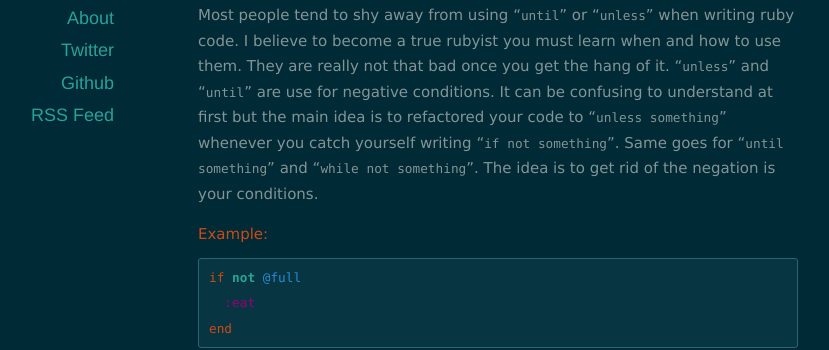
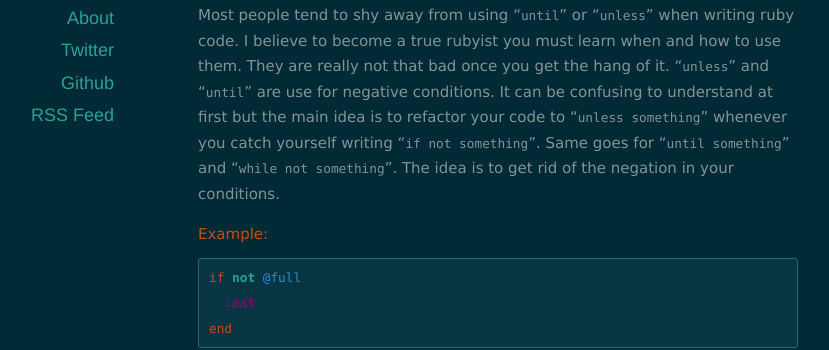
Before and after one commit to lezoudali/lezoudali.github.io, a Jekyll site: the page built from _posts/2015-02-09-rubyist-one.markdown, in a window 1280 px wide. Shown: the part 264-614 px from the top of the page, without its empty margins (142-971 px from the left). Built offline with Jekyll 4.4.1, drawn with Linux system fonts in a browser that asks for light colours; nearby versions of some CDN libraries.

Commit message:
rubyist part one

```diff
--- a/_posts/2015-02-09-rubyist-one.markdown
+++ b/_posts/2015-02-09-rubyist-one.markdown
@@ -5,7 +5,7 @@ date:   2015-02-09 22:16:00
 categories: coding
 ---
 
-Most people tend to shy away from using "`until`" or "`unless`" when writing ruby code. I believe to become a true rubyist you must learn when and how to use them. They are really not that bad once you get the hang of it. "`unless`" and "`until`" are use for negative conditions. It can be confusing to understand at first but the main idea is to refactored your code to "`unless something`" whenever you catch yourself writing "`if not something`". Same goes for "`until something`" and "`while not something`". The idea is to get rid of the negation is your conditions.
+Most people tend to shy away from using "`until`" or "`unless`" when writing ruby code. I believe to become a true rubyist you must learn when and how to use them. They are really not that bad once you get the hang of it. "`unless`" and "`until`" are use for negative conditions. It can be confusing to understand at first but the main idea is to refactor your code to "`unless something`" whenever you catch yourself writing "`if not something`". Same goes for "`until something`" and "`while not something`". The idea is to get rid of the negation in your conditions.
 
 ##Example:
 
```
